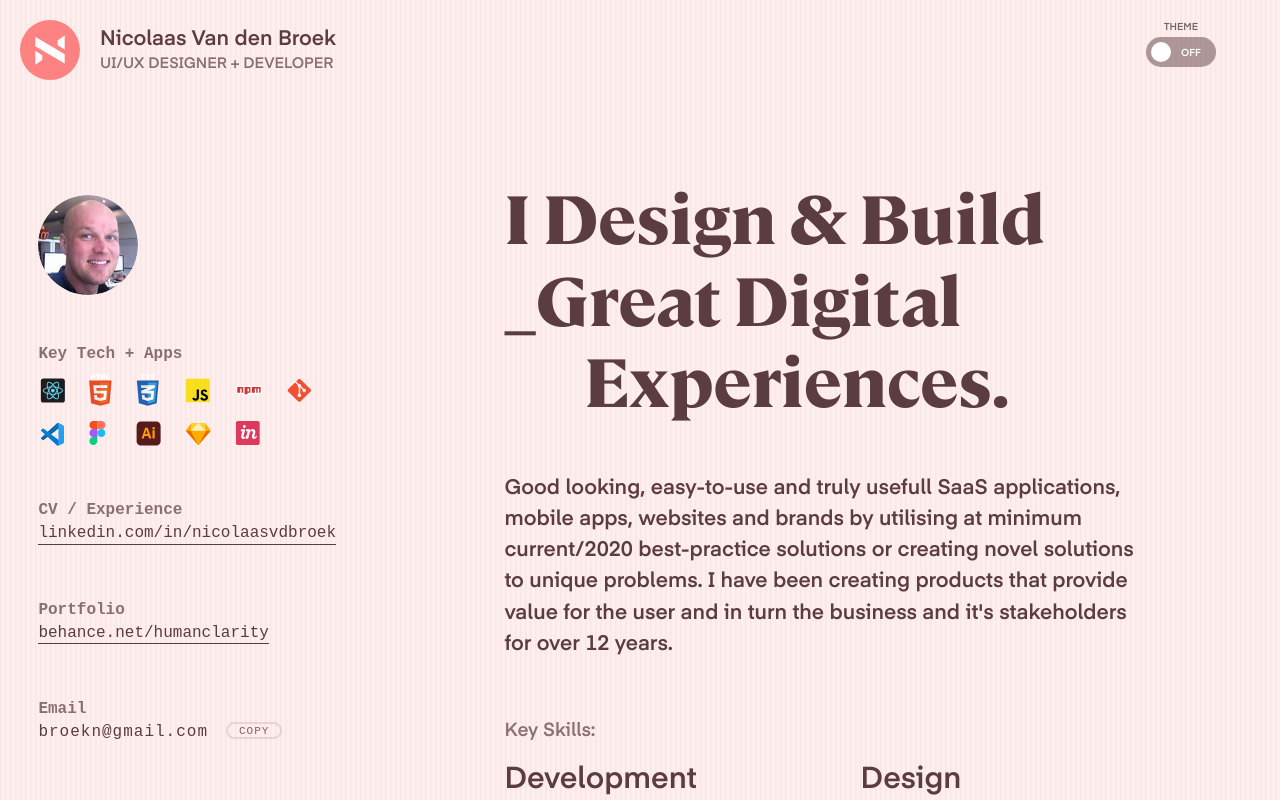
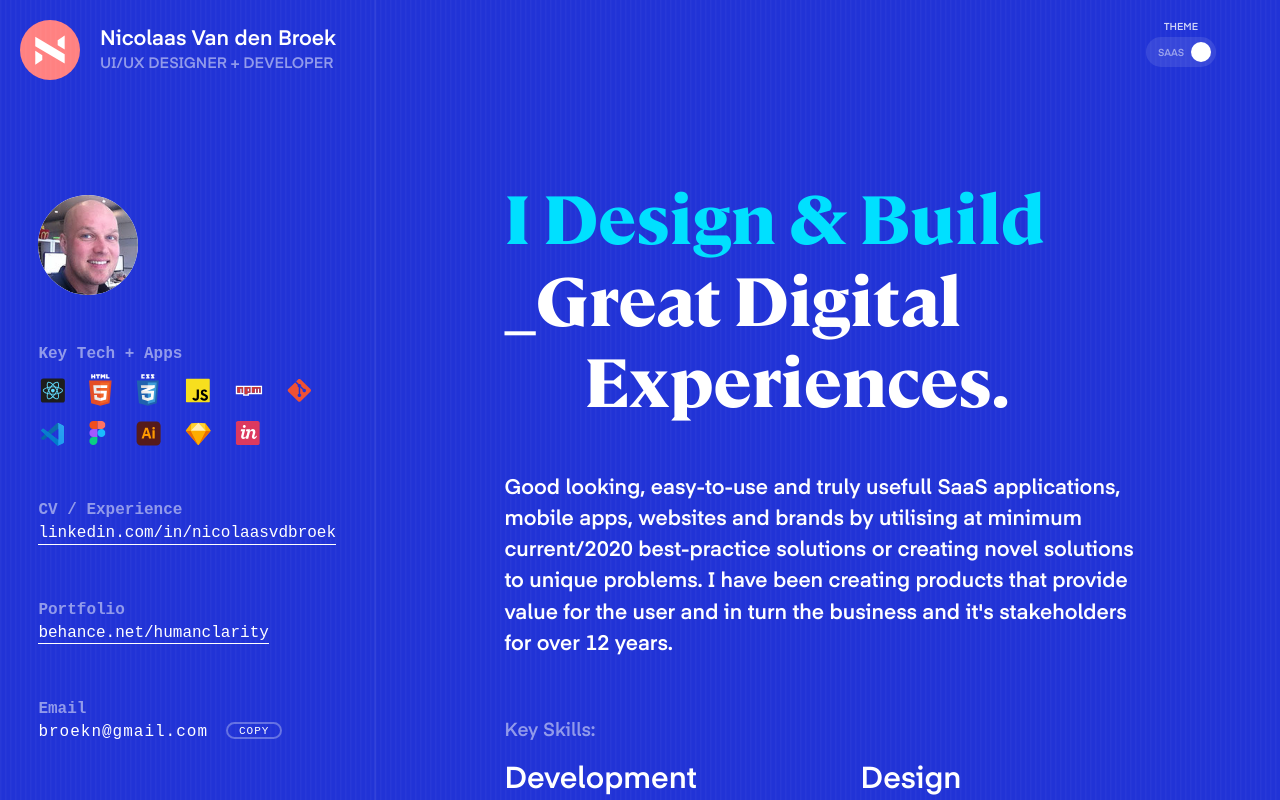
Before and after one commit to broekn/portfolio1, a React (Create React App) app: page / in a window 1280 px wide. Shown: the top 800 px of the page. Built offline with nearby package versions, Linux system fonts and the light colour scheme; a web font is replaced by a local one.

Commit message:
working with string

```diff
--- a/src/App.js
+++ b/src/App.js
@@ -24,39 +24,30 @@ import {
 } from './assets/img/index.js';
 
 const App = () => {
-  const [darkTheme, setDarkTheme] = useState(true);
-  // const [iosSwitchState, setIosSwitchState] = useState('on');
+  const [darkTheme, setDarkTheme] = useState('saas');
   const [copiedText, setCopiedText] = useState('');
   let e1 = 'broekn';
   let e2 = '@gmail.com';
 
+  const handleClick = () => {
+    if (darkTheme === 'saas') {
+      window.localStorage.setItem('darkTheme', 'light');
+      setDarkTheme('light');
+    } else {
+      window.localStorage.setItem('darkTheme', 'saas');
+      setDarkTheme('saas');
+    }
+  };
   useEffect(() => {
     const localTheme = window.localStorage.getItem('darkTheme');
-    //const localIosSwitch = window.localStorage.getItem('darkTheme');
-    setDarkTheme(localTheme);
-    console.log('render');
-
-    //setIosSwitchState(localIosSwitch);
+    if (localTheme) {
+      setDarkTheme(localTheme);
+      console.log('render');
+    }
   }, []);
 
-  const handleClick = () => {
-    if (darkTheme) {
-      window.localStorage.setItem('darkTheme', false);
-      // console.log('localfalse');
-      //  window.localStorage.setItem('iosSwitchState', 'off');
-      setDarkTheme(false);
-      // setIosSwitchState('off');
-    } else {
-      window.localStorage.setItem('darkTheme', true);
-      //  window.localStorage.setItem('iosSwitchState', 'on');
-      setDarkTheme(true);
-      // console.log('localtrue');
-      //  setIosSwitchState('on');
-    }
-  };
-
   return (
-    <div className={`app ${darkTheme ? 'saas' : 'light'}`}>
+    <div className={`app ${darkTheme === 'saas' ? 'saas' : 'light'}`}>
       <ReactTooltip />
       <div className='preheader'>
         <div className='logo'>
@@ -68,16 +59,7 @@ const App = () => {
         <h3>UI/UX Designer + Developer</h3>
         <div className='theme-selector'>
           <h5 className=''>Theme</h5>
-          <IosSwitch
-            handleClick={handleClick}
-            //iosSwitchState={iosSwitchState}
-            darkTheme={darkTheme}
-          />
-          {/* <IosSwitch
-            handleClick={handleClick}
-            iosSwitchState={iosSwitchState}
-            toggleValues={theme}
-          /> */}
+          <IosSwitch handleClick={handleClick} darkTheme={darkTheme} />
         </div>
       </header>
       <div className='wrapper'>
--- a/src/components/IosSwitch.js
+++ b/src/components/IosSwitch.js
@@ -4,15 +4,17 @@ const IosSwitch = ({ handleClick, darkTheme }) => {
   // console.log(`${darkTheme ? 'dsf' : 'sdfsdf'}`);
   //   console.log(toggleTextValues);
   // console.log(null);
-  console.log(true);
+  //console.log(true);
+  //const [darkTheme, handleClick] = useDarkMode();
+
   console.log(darkTheme);
   return (
     <div
       onClick={handleClick}
-      className={`ios-switch ios-switch-${darkTheme ? 'on' : 'off'}`}
+      className={`ios-switch ios-switch-${darkTheme === 'saas' ? 'on' : 'off'}`}
     >
       <div className='ios-switch-text'>
-        <span>{darkTheme ? 'on' : 'off'}</span>
+        <span>{darkTheme === 'saas' ? 'saas' : 'light'}</span>
       </div>
       <div className='ios-switch-knob'></div>
     </div>
```
